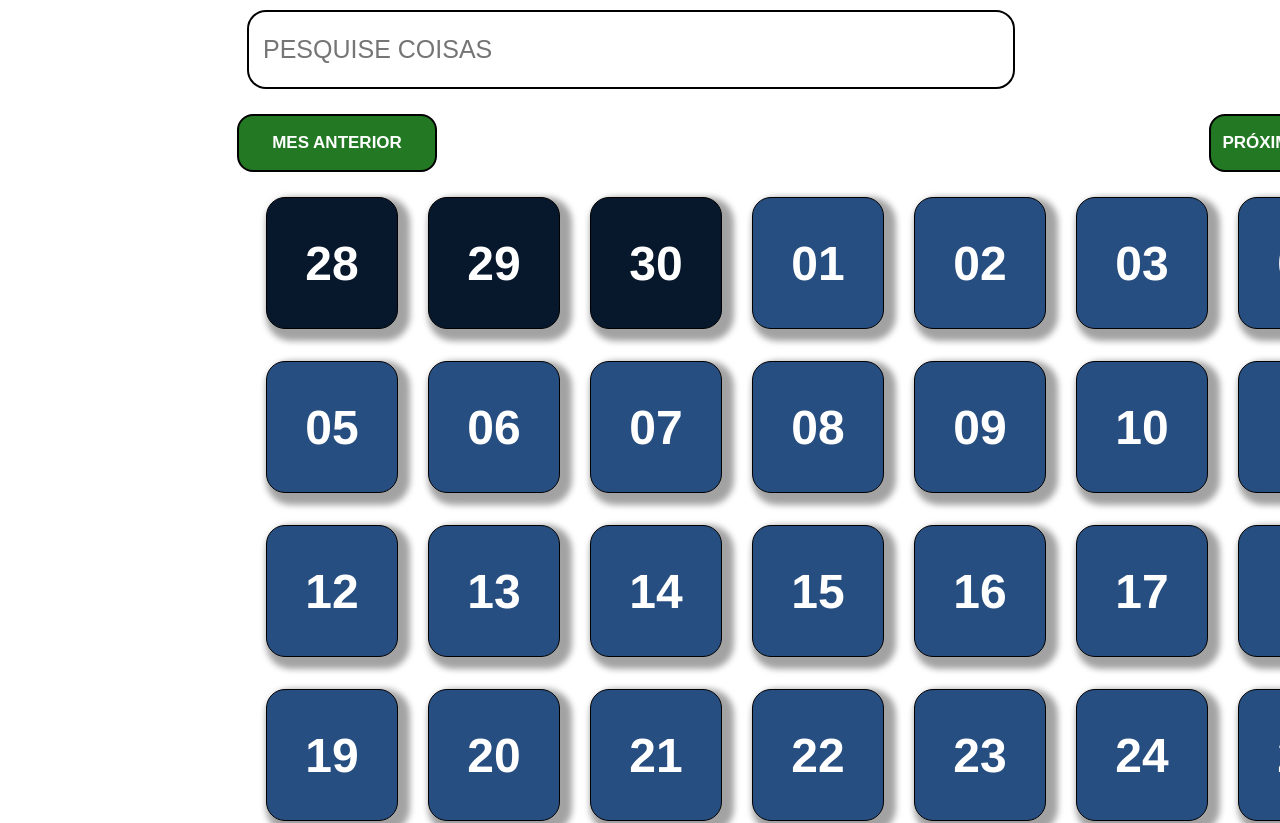
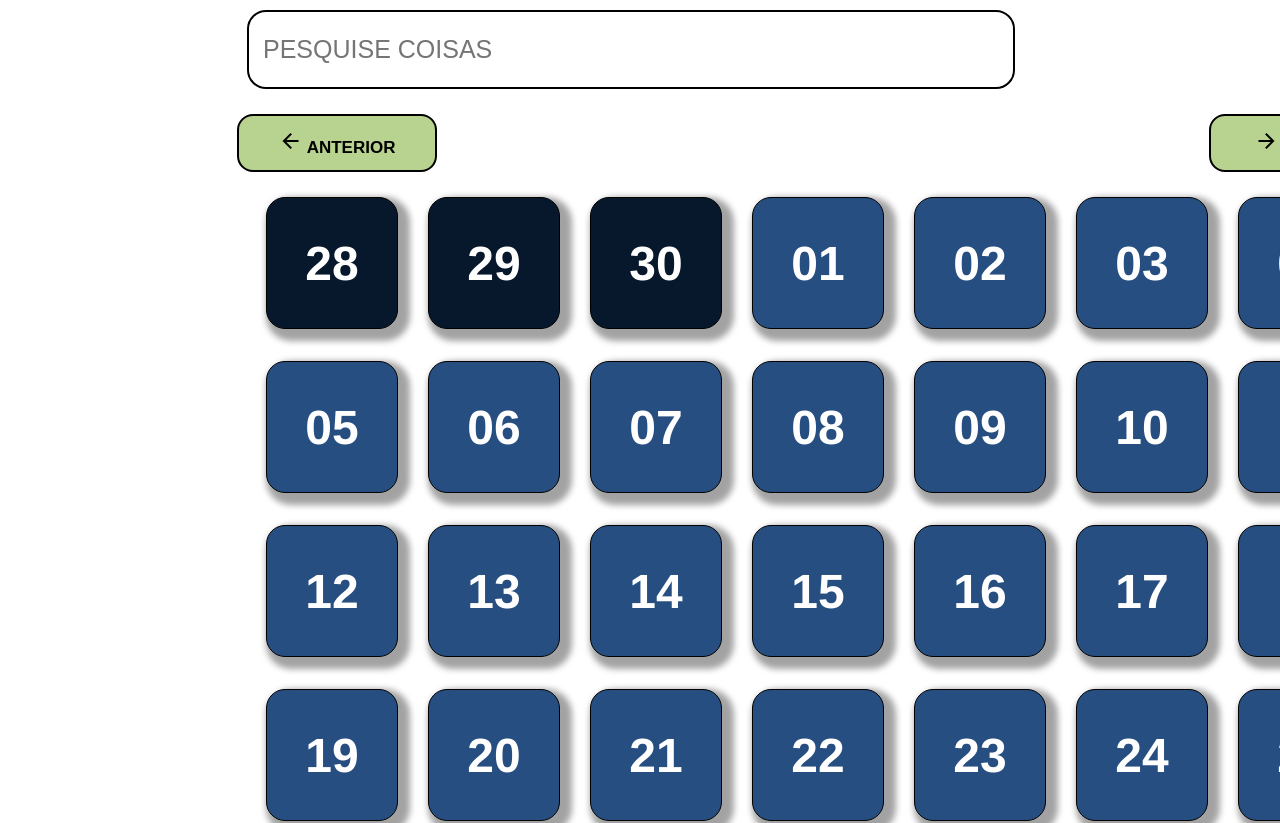
Before and after one commit to WilliamJardim/angular-agenda, an Angular app: page / in a window 1280 px wide. Shown: the top 823 px of the page. Built offline with nearby package versions, Linux system fonts and the light colour scheme.

Commit message:
Icones nos botões

```diff
--- a/src/app/app.config.ts
+++ b/src/app/app.config.ts
@@ -6,5 +6,5 @@ import { provideClientHydration, withEventReplay } from '@angular/platform-brows
 import { provideAnimationsAsync } from '@angular/platform-browser/animations/async';
 
 export const appConfig: ApplicationConfig = {
-  providers: [provideZoneChangeDetection({ eventCoalescing: true }), provideRouter(routes), provideClientHydration(withEventReplay()), provideAnimationsAsync()]
+  providers: [provideZoneChangeDetection({ eventCoalescing: true }), provideRouter(routes), provideClientHydration(withEventReplay()), provideAnimationsAsync(), provideAnimationsAsync()]
 };
--- a/src/app/components/app-calendario/app-calendario.component.html
+++ b/src/app/components/app-calendario/app-calendario.component.html
@@ -1,7 +1,8 @@
 <div class="toolbar-calendario">
 
-  <button mat-button>
-    Mes anterior
+  <button mat-button mat-icon-button mat-flat-button color="accent" mat-fab extended>
+    <mat-icon>arrow_back</mat-icon>
+    Anterior
   </button>
 
   <div></div>
@@ -10,8 +11,9 @@
   <div></div>
   <div></div>
 
-  <button mat-button>
-    Próximo anterior
+  <button mat-button mat-icon-button mat-flat-button color="accent" mat-fab extended>
+    <mat-icon>arrow_forward</mat-icon>
+    Próximo
   </button>
 
 </div>
--- a/src/app/components/app-calendario/app-calendario.component.scss
+++ b/src/app/components/app-calendario/app-calendario.component.scss
@@ -32,6 +32,8 @@
         font-weight: bold;
         cursor: pointer;
         text-decoration: dashed !important;
+        position: relative;
+
     }
 
     .dia-calendario:hover{
@@ -39,6 +41,7 @@
         width: 135px;
         height: 135px;
         transition: 0.2s;
+        transform: scale(1.05); /* Aumenta levemente o botão ao passar o mouse */
     }
 }
 
@@ -53,6 +56,7 @@
     }
 
     button{
+        position: relative;
         width: 200px;
         height: 58px;
         padding: 8px;
@@ -61,10 +65,32 @@
         margin-top: 0px;
         margin-bottom: 25px;
         cursor: pointer;
-        background-color: rgb(35, 121, 35);
-        color: white;
         font-size: 17px;
         font-weight: bold;
         text-transform: uppercase;
+        overflow: hidden;
+        background-color: rgb(184, 211, 143);
+    }
+
+    button:hover{
+        transform: scale(1.1); /* Aumenta levemente o botão ao passar o mouse */
+    }
+
+    button::after {
+        content: '';
+        position: absolute;
+        top: 50%;
+        left: 50%;
+        width: 0;
+        height: 0;
+        background: rgba(255, 255, 255, 0.4);
+        border-radius: 50%;
+        transform: translate(-50%, -50%);
+        transition: width 0.4s ease, height 0.4s ease;
+    }
+
+    button:active::after {
+        width: 200px;
+        height: 200px;
     }
 }
--- a/src/app/components/app-calendario/app-calendario.component.ts
+++ b/src/app/components/app-calendario/app-calendario.component.ts
@@ -6,11 +6,13 @@ import { FormsModule } from '@angular/forms';
 import { RouterOutlet } from '@angular/router';
 import { MatDialog } from '@angular/material/dialog';
 import { DialogEventoComponent } from '../../components/dialog-evento/dialog-evento.component';
+import { MatIconModule } from '@angular/material/icon';
 
 @Component({
   selector: 'app-calendario',
   imports: [
-    CommonModule
+    CommonModule,
+    MatIconModule
   ],
   templateUrl: './app-calendario.component.html',
   styleUrl: './app-calendario.component.scss'
```
